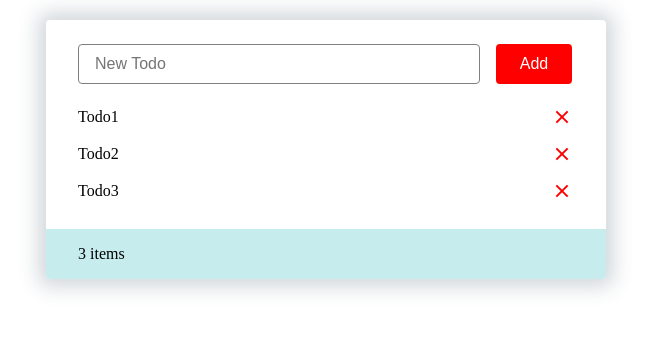
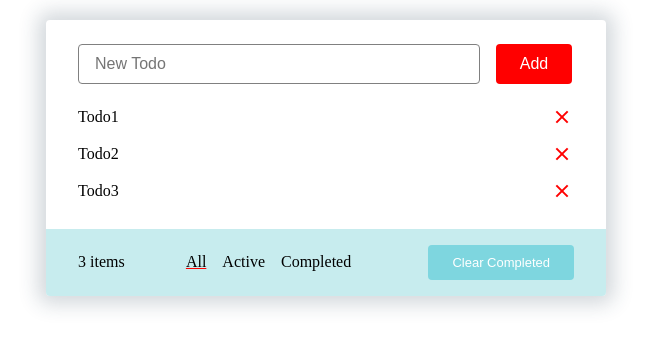
Before and after one commit to dmitrievaek/todo-vite, a Vue app: page / in a window 1280 px wide. Shown: the top 348 px of the page, without its empty margins (314-965 px from the left). Built offline with nearby package versions, Linux system fonts and the light colour scheme.

Commit message:
feat : Add filters in footer

```diff
--- a/src/components/TodoFooter.vue
+++ b/src/components/TodoFooter.vue
@@ -1,6 +1,22 @@
 <template>
 	<div class="todo_footer">
 		<div>{{tasks.length}} items</div>
+		<ul class="todo_filters">
+			<li class="todo_filters_item">
+				<a href="#!" class="selected">All</a>
+			</li>
+			<li class="todo_filters_item">
+				<a href="#!">Active</a>
+			</li>
+			<li class="todo_filters_item">
+				<a href="#!">Completed</a>
+			</li>
+		</ul>
+		<my-button
+			class="todo_clear"
+			@click="clearCompleted"
+		> Clear Completed
+		</my-button>
 	</div>
 </template>
 
@@ -12,6 +28,11 @@ export default {
 		tasks:{
 			type: Array,
 			required: true,
+		}
+	},
+	methods:{
+		clearCompleted(){
+
 		}
 	}
 }
@@ -28,4 +49,34 @@ export default {
     border-bottom-right-radius: .25rem;
     background-color: #c7ecee;
 }
+.todo_clear{
+	padding: .625rem 1.5rem;
+    background: #7ed6df;
+    color: #fff;
+    border: none;
+    border-radius: .25rem;
+    cursor: pointer;
+	font-size:13px;
+}
+.todo_clear:hover{
+	background: #22a6b3;
+}
+.todo_filters{
+	display: flex;
+    align-items: center;
+	list-style: none;
+}
+.todo_filters_item{
+	margin-right: 1rem;
+}
+.todo_filters_item a{
+	position: relative;
+    padding: .5rem 0;
+    text-decoration: none;
+    color: #000;
+}
+.todo_filters_item .selected{
+	text-decoration:underline;
+	text-decoration-color:red;
+}
 </style>
```
